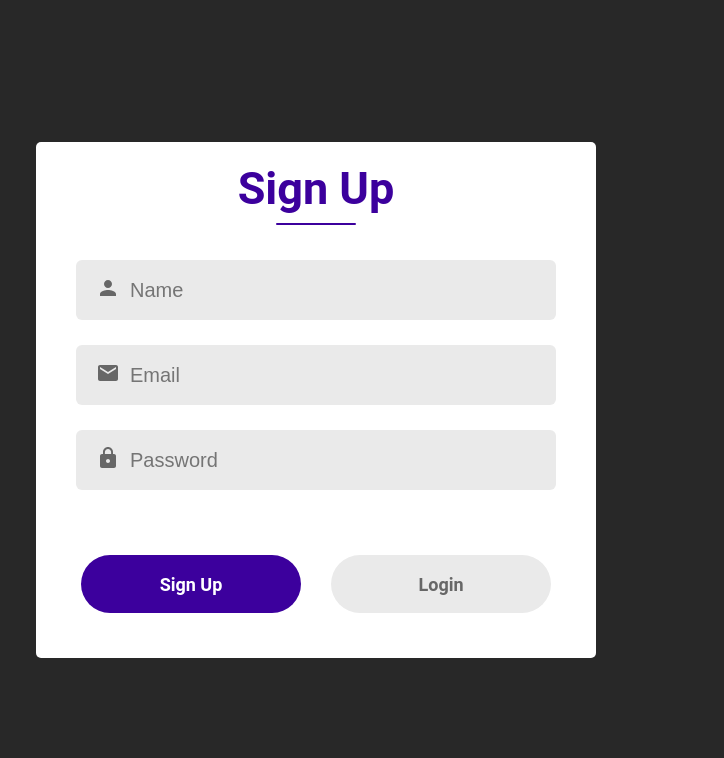
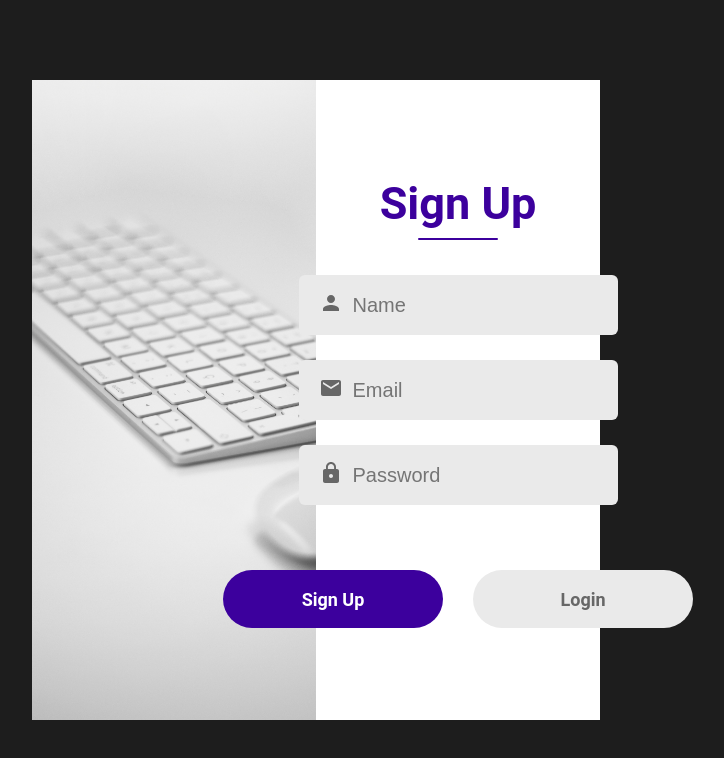
Before and after one commit to jullyanabrasileiro/signin-signup, a React (Create React App) app: page / in a window 1280 px wide. Shown: the top 758 px of the page, without its empty margins (324-1048 px from the left). Built offline with nearby package versions, Linux system fonts and the light colour scheme.

Commit message:
css settings

```diff
--- a/src/components/SignInSignUp/SignInSignUp.css
+++ b/src/components/SignInSignUp/SignInSignUp.css
@@ -4,14 +4,45 @@
     box-sizing: border-box;
 }
 
+body{
+    display: flex;
+    align-items: center;
+    justify-content: center;
+    background: #1d1d1d;
+    width: 100%;
+    height: 100vh;
+}
+
 .container {
-    width: 560px;
+    width: 95%;
+    height: 80vh;
     display: flex;
+}
+
+.form-image{
+    background-image: url('../Assets/img/hugo-barbosa-TnG2q8FtXsg-unsplash.jpg');
+    background-size: cover;
+    background-position-x: left;
+    background-position-y: bottom;
+    width: 60%;
+    display: flex;
+    justify-content: center;
+    align-items: center;
+    padding: 1rem;
+}
+
+.form-image img {
+    width: 100%;
+}
+
+.form{
+    width: 50%;
+    display: flex;
+    justify-content: center;
+    align-items: center;
     flex-direction: column;
-    margin: auto;
-    background: #fff;
-    padding-bottom: 30px;
-    border-radius: 5px;
+    background-color: #fff;
+    padding: 3rem;
 }
 
 .header {
@@ -47,7 +78,6 @@
     display: flex;
     align-items: center;
     margin: auto;
-    width: 480px;
     height: 60px;
     background: #eaeaea;
     border-radius: 6px;
@@ -59,8 +89,6 @@
 }
 
 .input input {
-    height: 50px;
-    width: 400px;
     background: transparent;
     border: none;
     outline: none;
--- a/src/components/SignInSignUp/SignInSignUp.jsx
+++ b/src/components/SignInSignUp/SignInSignUp.jsx
@@ -12,37 +12,35 @@ export const SignInSignUp = () => {
     const [action, setAction] = useState("Sign Up");
 
   return (
+    <body>
         <div className='container'>
+        <div className="form-image"></div>
+
+        <div className="form">
             <div className="header">
                 <div className="header-title">{action}</div>
                 <div className="header-title-underline"></div>
             </div>
-
             <div className="inputs">
-
                 {action==="Login"?<div></div>:
                             <div className="input">
                             <div className="user-icon icon"><Person /></div>
                             <input type="text" placeholder='Name'/>
                         </div>
                 }
-
                 <div className="input">
                     <div className="email-icon icon"><Email /></div>
                     <input type="email" placeholder='Email'/>
                 </div>
-
                 <div className="input">
                     <div className="password-icon icon"><Lock /></div>
                     <input type="password" placeholder='Password'/>
                 </div>
-
                 {
                     action === "Sign Up" ? <div></div>:
                     <div className="forgot-password">
                     <p>Lost Password?/ <span>Click here</span></p></div>
                 }
-
                 <div className="submit-container">
                     <div className={action==="Login"?"submit gray":"submit"} onClick={() => {setAction("Sign Up")}}>
                         <p>Sign Up</p>
@@ -52,7 +50,10 @@ export const SignInSignUp = () => {
                     </div>
                 </div>
             </div>
+        </div>
+    </div>
 
-    </div>
+    </body>
+
   )
 }
```
Also changed, not shown: src/components/Assets/img/hugo-barbosa-TnG2q8FtXsg-unsplash.jpg (added). Lines whose indentation alone changed are shown as unchanged.
